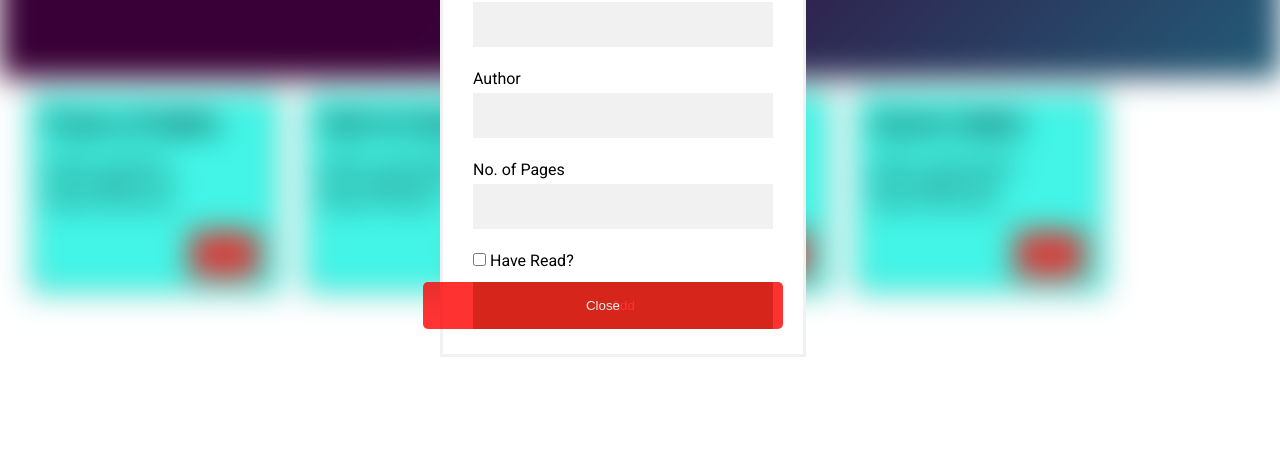
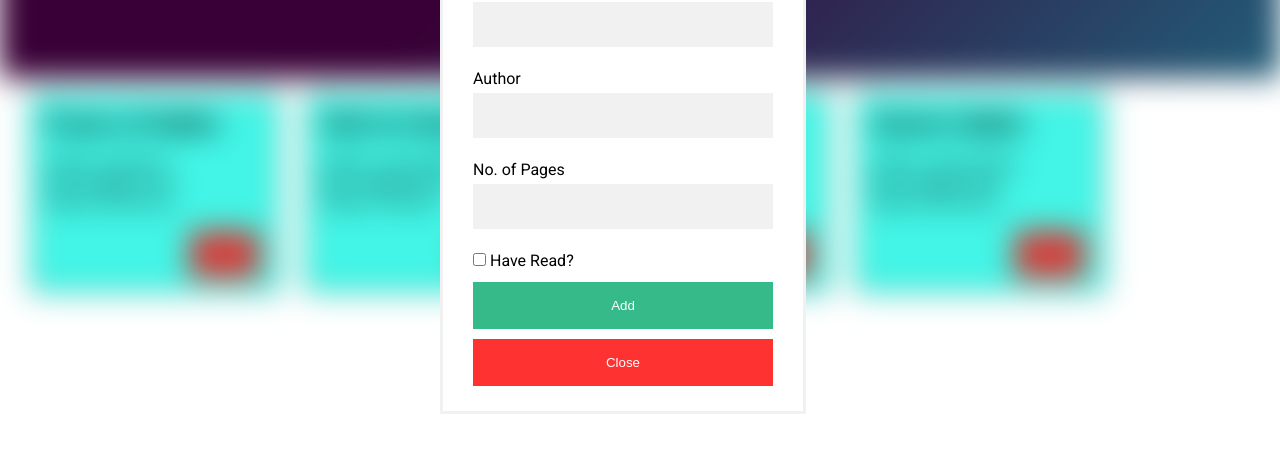
Before and after one commit to dnguyen0708/Library, a plain HTML site: page index.html in a window 1280 px wide. Both pictures are taken after a click on the button "Add a Book". Shown: the part 178-630 px from the top of the page. Drawn offline with Linux system fonts and the light colour scheme.

Commit message:
fixed close form btn

```diff
--- a/style.css
+++ b/style.css
@@ -99,13 +99,15 @@ button.add_book_btn:hover{
     /* transform: scale(1.1); */
     box-shadow: 0 0 14px 9px #FFB6C1;
 }
-.book_form button.close,.delete{
+.books .delete{
     background-color: red;
     border-radius: 5px;
     position: absolute;
     right: 20px;
 }
-
+.close{
+    background-color: red;
+}
 .delete{
     width: 69px;
     margin-top: 20px;
```
